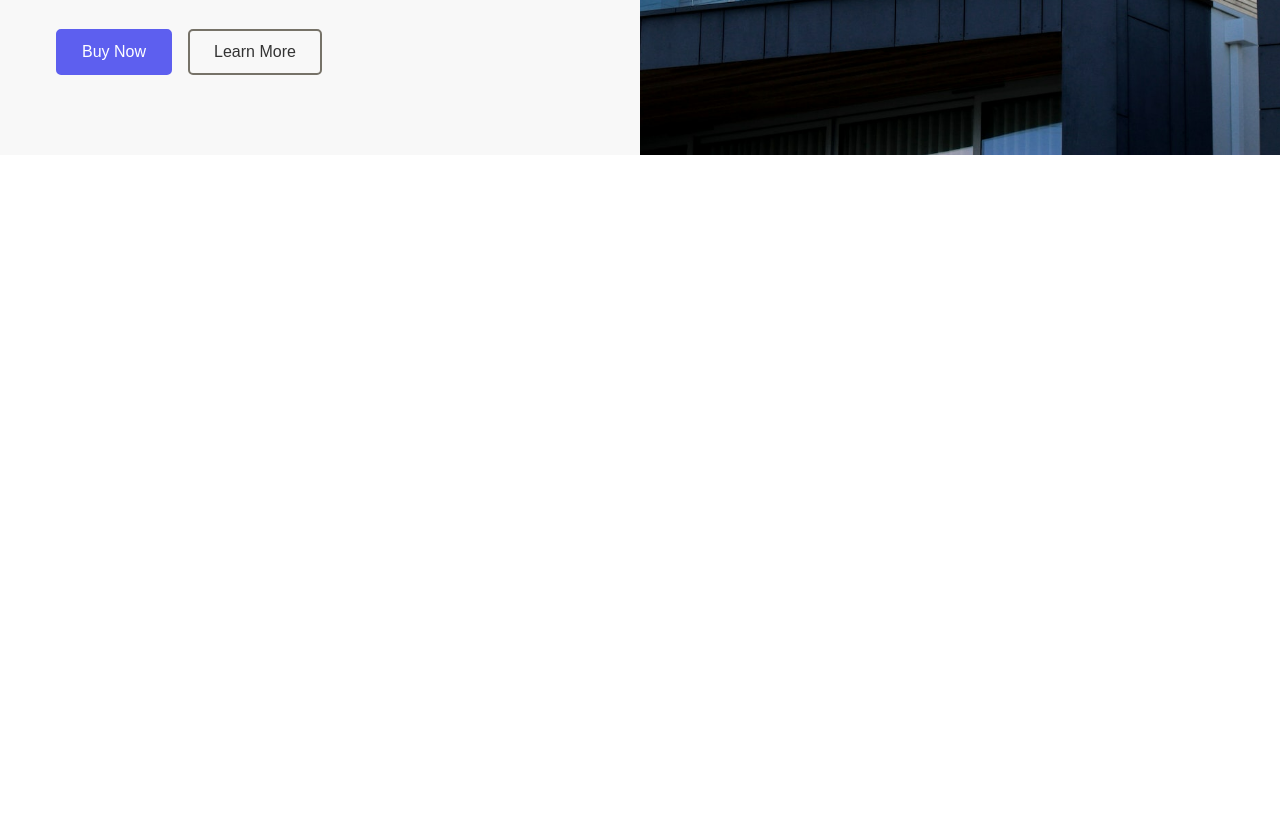
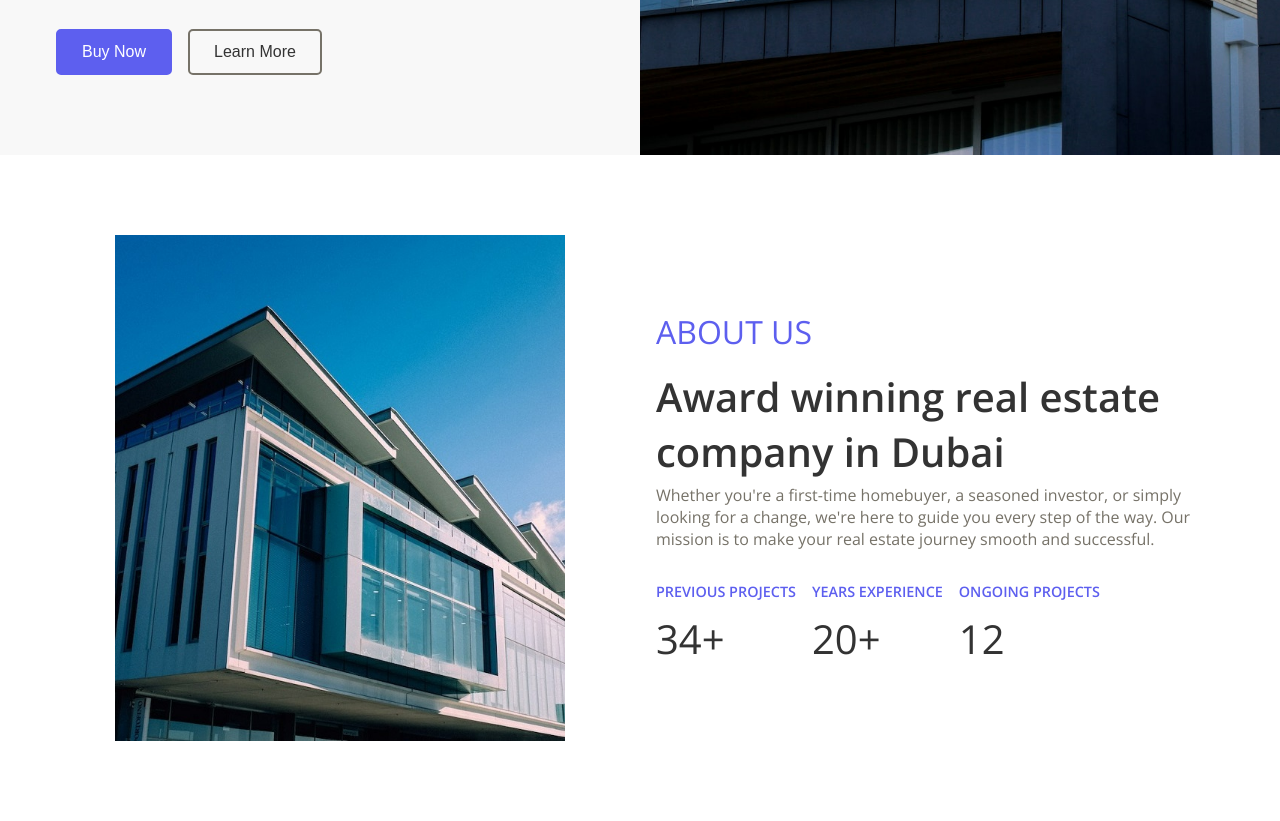
Before and after one commit to BurnettMiao/A-Real-Estate-Responsive-Landing-Page, a plain HTML site: page index.htm in a window 1280 px wide. Shown: the part 537-1358 px from the top of the page. Before the commit the page ends 800 px from the top, so only its background shows below. Drawn offline with nearby package versions, Linux system fonts and the light colour scheme.

Commit message:
about section finish

```diff
--- a/index.htm
+++ b/index.htm
@@ -50,6 +50,40 @@
       </div>
     </header>
 
+    <section class="section__container about__container" id="about">
+      <div class="about__image">
+        <img src="images/about.jpg" alt="about" />
+      </div>
+
+      <div class="about__content">
+        <h3>ABOUT US</h3>
+        <h2 class="section__header">
+          Award winning real estate company in Dubai
+        </h2>
+        <p class="section__subheader">
+          Whether you're a first-time homebuyer, a seasoned investor, or simply
+          looking for a change, we're here to guide you every step of the way.
+          Our mission is to make your real estate journey smooth and successful.
+        </p>
+        <div class="about__grid">
+          <div class="about__card">
+            <h4>PREVIOUS PROJECTS</h4>
+            <p>34+</p>
+          </div>
+
+          <div class="about__card">
+            <h4>YEARS EXPERIENCE</h4>
+            <p>20+</p>
+          </div>
+
+          <div class="about__card">
+            <h4>ONGOING PROJECTS</h4>
+            <p>12</p>
+          </div>
+        </div>
+      </div>
+    </section>
+
     <script src="script.js"></script>
   </body>
 </html>
--- a/script.js
+++ b/script.js
@@ -4,7 +4,7 @@ const scrollRevealOption = {
   duration: 1000,
 };
 
-// header container
+// header section
 ScrollReveal().reveal('.header__container img', {
   duration: 1000,
 });
@@ -23,3 +23,29 @@ ScrollReveal().reveal('.header__btns', {
   ...scrollRevealOption,
   delay: 1500,
 });
+
+// about section
+ScrollReveal().reveal('.about__image img', {
+  ...scrollRevealOption,
+  origin: 'left',
+});
+
+ScrollReveal().reveal('.about__content h3', {
+  ...scrollRevealOption,
+  delay: 500,
+});
+
+ScrollReveal().reveal('.about__content .section__header', {
+  ...scrollRevealOption,
+  delay: 1000,
+});
+
+ScrollReveal().reveal('.about__content .section__subheader', {
+  ...scrollRevealOption,
+  delay: 1500,
+});
+
+ScrollReveal().reveal('.about__content .about__grid', {
+  ...scrollRevealOption,
+  delay: 2000,
+});
--- a/style.css
+++ b/style.css
@@ -172,3 +172,43 @@ a {
   height: 100%;
   object-fit: cover;
 }
+
+/* about section */
+.about__container {
+  display: grid;
+  grid-template-columns: repeat(2, 1fr);
+  gap: 2rem;
+  align-items: center;
+}
+
+.about__image img {
+  max-width: 450px;
+  margin: auto;
+}
+
+.about__content h3 {
+  margin-bottom: 1rem;
+  font-size: 2rem;
+  font-weight: 400;
+  color: var(--primary-color);
+}
+
+.about__grid {
+  margin-top: 2rem;
+  display: flex;
+  flex-wrap: wrap;
+  gap: 1rem;
+}
+
+.about__card h4 {
+  margin-bottom: 10px;
+  font-size: 0.9rem;
+  font-weight: 600;
+  white-space: nowrap;
+  color: var(--primary-color);
+}
+
+.about__card p {
+  font-size: 2.5rem;
+  color: var(--text-dark);
+}
```
